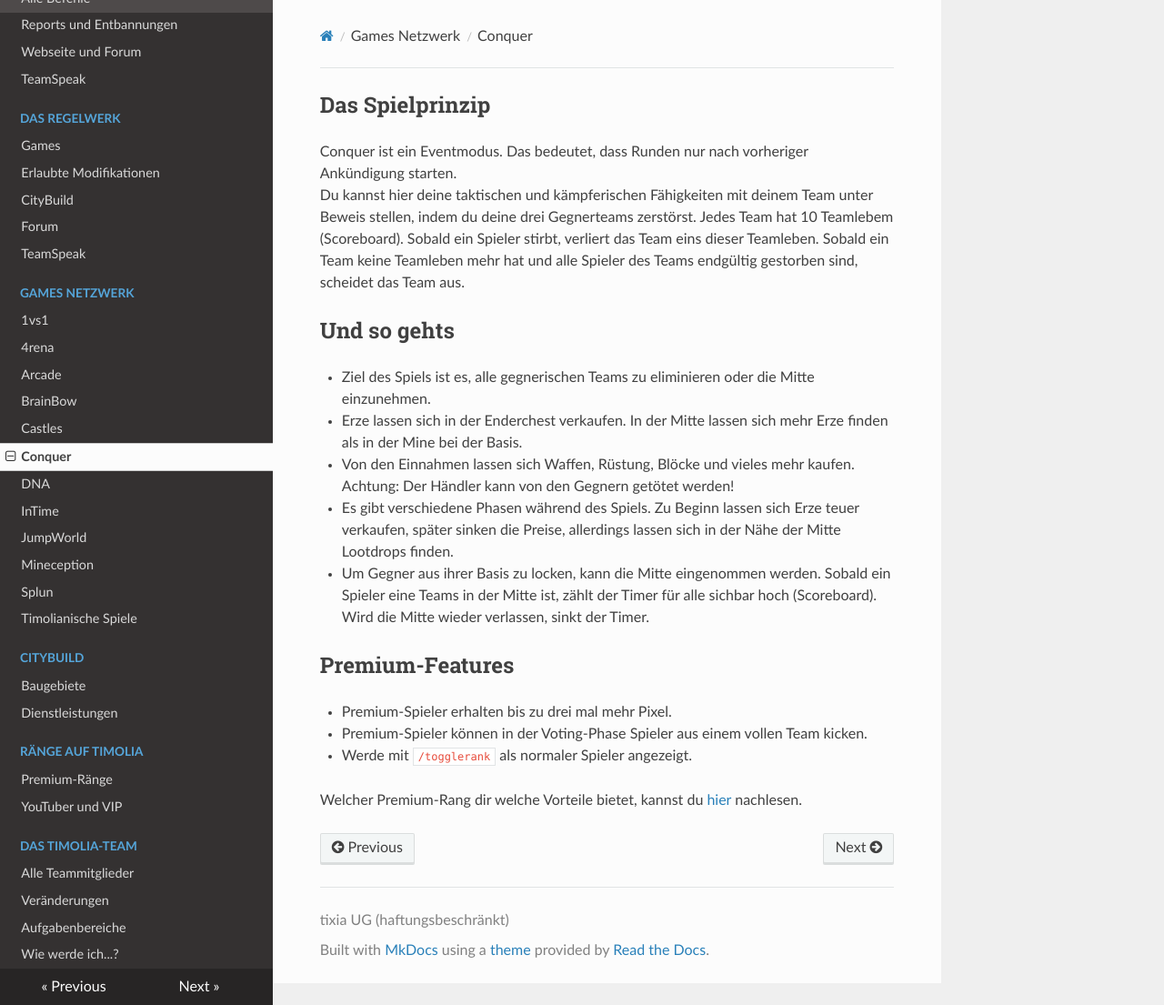
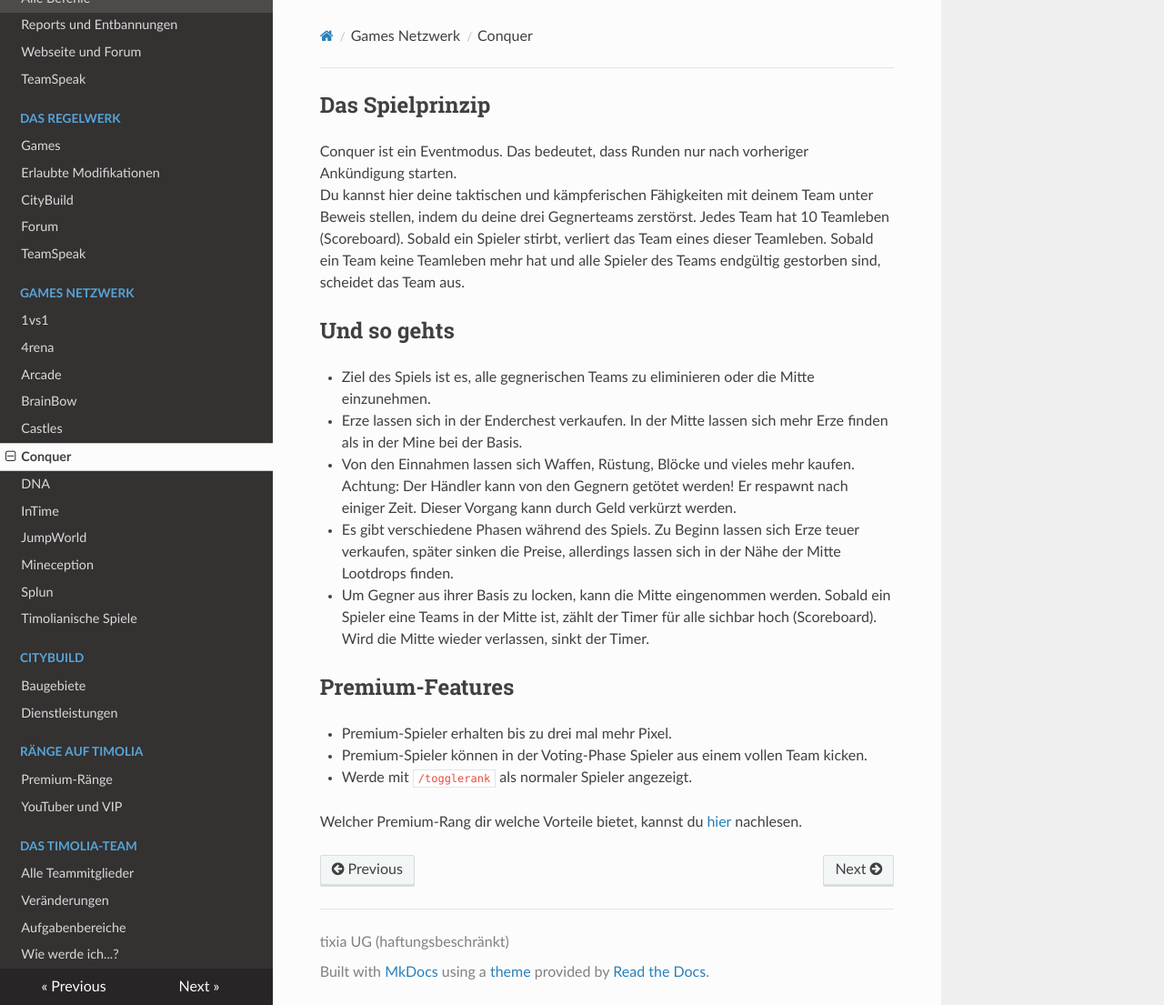
Before and after one commit to TimoliaDE/HowTo, an MkDocs documentation site: the page built from docs/games/conquer.md, in a window 1280 px wide and 1105 px high. Shown: the whole window at 91% size. Built offline with MkDocs 1.6.1, drawn with Linux system fonts in a browser that asks for light colours; nearby versions of some CDN libraries; old or Windows-style settings are respelled for this version of MkDocs.

Commit message:
Update conquer.md

```diff
--- a/docs/games/conquer.md
+++ b/docs/games/conquer.md
@@ -1,12 +1,12 @@
 ## Das Spielprinzip
 Conquer ist ein Eventmodus. Das bedeutet, dass Runden nur nach vorheriger Ankündigung starten.
-Du kannst hier deine taktischen und kämpferischen Fähigkeiten mit deinem Team unter Beweis stellen, indem du deine drei Gegnerteams zerstörst. Jedes Team hat 10 Teamlebem (Scoreboard). Sobald ein Spieler stirbt, verliert das Team eins dieser Teamleben.
+Du kannst hier deine taktischen und kämpferischen Fähigkeiten mit deinem Team unter Beweis stellen, indem du deine drei Gegnerteams zerstörst. Jedes Team hat 10 Teamleben (Scoreboard). Sobald ein Spieler stirbt, verliert das Team eines dieser Teamleben.
 Sobald ein Team keine Teamleben mehr hat und alle Spieler des Teams endgültig gestorben sind, scheidet das Team aus.
 
 ## Und so gehts
 - Ziel des Spiels ist es, alle gegnerischen Teams zu eliminieren oder die Mitte einzunehmen.
 - Erze lassen sich in der Enderchest verkaufen. In der Mitte lassen sich mehr Erze finden als in der Mine bei der Basis.
-- Von den Einnahmen lassen sich Waffen, Rüstung, Blöcke und vieles mehr kaufen. Achtung: Der Händler kann von den Gegnern getötet werden!
+- Von den Einnahmen lassen sich Waffen, Rüstung, Blöcke und vieles mehr kaufen. Achtung: Der Händler kann von den Gegnern getötet werden! Er respawnt nach einiger Zeit. Dieser Vorgang kann durch Geld verkürzt werden.
 - Es gibt verschiedene Phasen während des Spiels. Zu Beginn lassen sich Erze teuer verkaufen, später sinken die Preise, allerdings lassen sich in der Nähe der Mitte Lootdrops finden.
 - Um Gegner aus ihrer Basis zu locken, kann die Mitte eingenommen werden. Sobald ein Spieler eine Teams in der Mitte ist, zählt der Timer für alle sichbar hoch (Scoreboard). Wird die Mitte wieder verlassen, sinkt der Timer.
 
```
